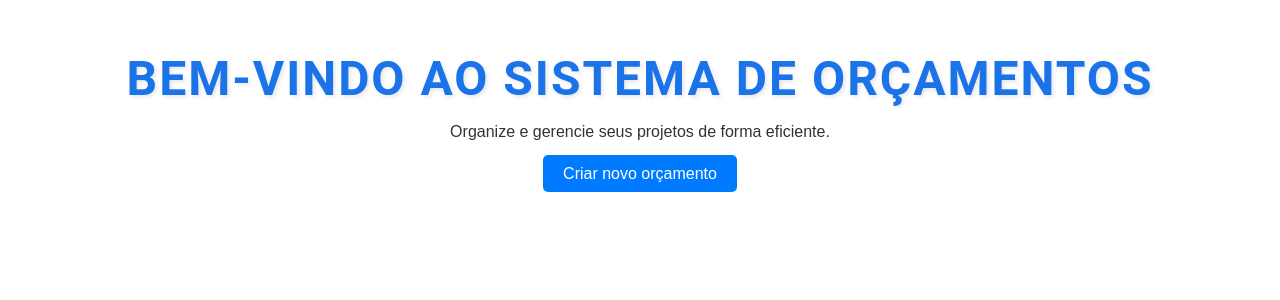
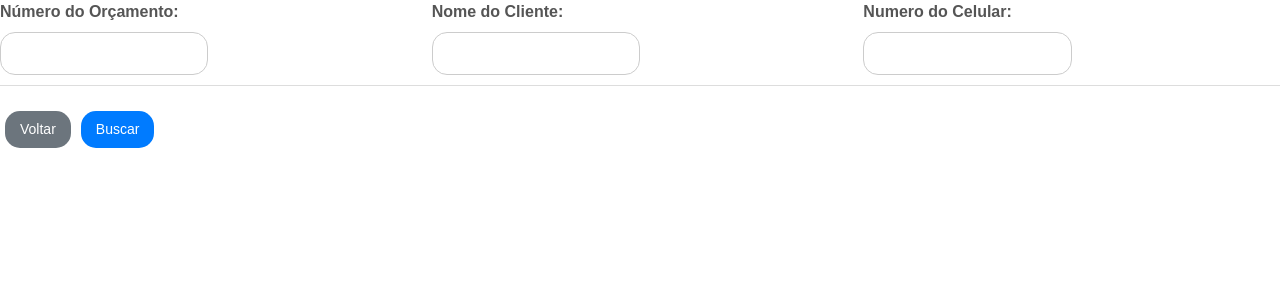
Before and after one commit to claudinez/Kaspper-Projeto, an Angular app: page /consulta-orcamento in a window 1280 px wide. Before the commit this address led to /. Shown: the top 300 px of the page. Built offline with nearby package versions, Linux system fonts and the light colour scheme; a small style sheet from the web is missing.

Commit message:
Atualizações no sistema de orçamento criado a tela de consulta de orçamento

```diff
--- a/src/app/app-routing.module.ts
+++ b/src/app/app-routing.module.ts
@@ -2,10 +2,13 @@ import { NgModule } from '@angular/core';
 import { RouterModule, Routes } from '@angular/router';
 import { HomeComponent } from './pages/home/home.component';
 import { OrcamentoComponent } from './pages/orcamento/orcamento.component';
+import { ConsultaOrcamentoComponent } from './pages/consulta-orcamento/consulta-orcamento.component';
 
 const routes: Routes = [
   { path: '', component: HomeComponent }, // Página principal
+  { path: 'home', component: HomeComponent }, //Página principal
   { path: 'orcamento', component: OrcamentoComponent }, // Página de orçamento
+  { path: 'consulta-orcamento', component: ConsultaOrcamentoComponent }, //consulta orcamento
   { path: '**', redirectTo: '' }, // Redirecionamento padrão para home
 ];
 
--- /dev/null
+++ b/src/app/pages/consulta-orcamento/consulta-orcamento.component.css
@@ -0,0 +1,156 @@
+/* Estilo geral da página */
+body {
+    font-family: 'Arial', sans-serif;
+    background-color: #f9f9f9;
+    color: #333;
+    margin: 0;
+    padding: 0;
+}
+
+/* Container principal */
+.container {
+    max-width: 600px;
+    margin: 50px auto;
+    padding: 20px;
+    background: #fff;
+    border: 1px solid #ccc;
+    border-radius: 10px;
+    box-shadow: 0 4px 6px rgba(0, 0, 0, 0.1);
+}
+
+/* Linhas separadoras */
+.form-group {
+    margin-bottom: 20px;
+    padding-bottom: 10px;
+    border-bottom: 1px solid #ddd;
+}
+
+/* Flex container para alinhamento lado a lado */
+.flex-container {
+    display: flex;
+    gap: 15px; /* Espaçamento entre os campos */
+}
+
+.flex-container div {
+    flex: 1; /* Permite que os campos ocupem o mesmo espaço */
+}
+
+/* Rótulos dos campos */
+.form-group label {
+    display: block;
+    font-weight: bold;
+    margin-bottom: 8px;
+    color: #555;
+}
+
+/* Campos de entrada */
+.form-group input,
+.form-group select,
+.form-group textarea {
+    width: 50%;
+    padding: 10px;
+    font-size: 14px;
+    border: 1px solid #ccc;
+    border-radius: 15px; /* Bordas arredondadas */
+    box-sizing: border-box;
+    transition: border-color 0.3s ease-in-out;
+}
+
+/* Foco nos campos */
+.form-group input:focus,
+.form-group select:focus,
+.form-group textarea:focus {
+    border-color: #007bff;
+    outline: none;
+    box-shadow: 0 0 5px rgba(0, 123, 255, 0.5);
+}
+
+/* Campo de descrição com largura ajustada */
+.form-group textarea {
+    width: 80%;
+    max-width: 300px;
+    resize: vertical; /* Permite redimensionar apenas na vertical */
+}
+
+/* Botões */
+button {
+    background-color: #007bff;
+    color: #fff;
+    font-size: 14px; /* Botão menor */
+    padding: 8px 15px; /* Tamanho reduzido */
+    border: none;
+    border-radius: 15px; /* Bordas arredondadas */
+    cursor: pointer;
+    transition: background-color 0.3s ease, transform 0.2s ease;
+    margin: 5px; /* Espaçamento entre botões */
+    width: auto; /* Largura ajustável */
+    display: inline-block; /* Mantém botões lado a lado */
+}
+
+/* Botão de voltar */
+button.voltar {
+    background-color: #6c757d; /* Cor cinza */
+    color: #fff;
+}
+
+button.voltar:hover {
+    background-color: #5a6268;
+}
+
+/* Botão principal em hover */
+button:hover {
+    background-color: #0056b3;
+    transform: scale(1.03);
+}
+
+/* Botão desabilitado */
+button:disabled {
+    background-color: #ccc;
+    cursor: not-allowed;
+}
+
+/* Detalhes do orçamento */
+.orcamento-details {
+    margin-top: 30px;
+    padding: 20px;
+    border: 1px solid #ddd;
+    border-radius: 10px;
+    background-color: #f7f7f7;
+}
+
+.orcamento-details h3 {
+    margin-top: 0;
+    font-size: 18px;
+    color: #007bff;
+}
+
+.orcamento-details p {
+    margin: 10px 0;
+    font-size: 14px;
+    color: #555;
+}
+
+/* Responsividade */
+@media (max-width: 768px) {
+    .container {
+        padding: 15px;
+    }
+
+    .form-group textarea {
+        width: 100%; /* Campo ocupa toda a largura em telas pequenas */
+    }
+
+    button {
+        font-size: 12px; /* Botão ainda menor em telas menores */
+        padding: 6px 10px;
+    }
+
+    .flex-container {
+        flex-direction: column; /* Coloca os campos um embaixo do outro em telas pequenas */
+    }
+
+    .flex-container div {
+        flex: none;
+        width: 100%; /* Os campos ocupam 100% da largura em telas pequenas */
+    }
+}
--- /dev/null
+++ b/src/app/pages/consulta-orcamento/consulta-orcamento.component.html
@@ -0,0 +1,29 @@
+<form (submit)="buscarOrcamento(); $event.preventDefault()">
+  <div class="form-group flex-container">
+    <div>
+      <label for="numeroOrcamento">Número do Orçamento:</label>
+      <input id="numeroOrcamento" [(ngModel)]="numeroOrcamento" name="numeroOrcamento" />
+    </div>
+    <div>
+      <label for="nomeCliente">Nome do Cliente:</label>
+      <input id="nomeCliente" [(ngModel)]="nomeCliente" name="nomeCliente" />
+    </div>
+    <div>
+      <label for="telefone">Numero do Celular:</label>
+      <input id="telefone" [(ngModel)]="telefone" name="telefone" />
+    </div>
+  </div>
+
+  <div class="form-actions">
+      <button type="button" class="voltar" (click)="Voltar()">Voltar</button>
+      <button type="submit">Buscar</button>
+  </div>
+</form>
+
+<div *ngIf="orcamentoEncontrado" class="orcamento-details">
+  <p><strong>Nome do Cliente:</strong> {{ orcamentoEncontrado.clienteNome }}</p>
+  <p><strong>Número do Orçamento:</strong> {{ orcamentoEncontrado.numero }}</p>
+  <p><strong>Status:</strong> {{ orcamentoEncontrado.status }}</p>
+  <p><strong>Valor:</strong> {{ orcamentoEncontrado.valor | currency }}</p>
+  <p><strong>Descrição:</strong> {{ orcamentoEncontrado.descricao }}</p>
+</div>
--- /dev/null
+++ b/src/app/pages/consulta-orcamento/consulta-orcamento.component.ts
@@ -0,0 +1,36 @@
+import { Component, OnInit } from '@angular/core';
+import { Router } from '@angular/router'; // Importando Router
+
+@Component({
+  selector: 'app-consulta-orcamento',
+  templateUrl: '../consulta-orcamento/consulta-orcamento.component.html',
+  styleUrls: ['../consulta-orcamento/consulta-orcamento.component.css']
+})
+export class ConsultaOrcamentoComponent implements OnInit {
+  numeroOrcamento: string = ''; // Armazena o número do orçamento
+  nomeCliente: string = ''; // Armazena o nome do cliente
+  telefone: string = ''; // Armazena o telefone
+  orcamentoEncontrado: any = null; // Objeto para armazenar o orçamento encontrado
+
+  constructor(private router: Router) { } // Injetando o serviço Router
+
+  ngOnInit(): void {
+    // Qualquer lógica de inicialização que você precise
+  }
+
+  buscarOrcamento() {
+    // Simulação de busca do orçamento
+    this.orcamentoEncontrado = {
+      clienteNome: this.nomeCliente,
+      numero: this.numeroOrcamento,
+      status: 'Aberto',
+      valor: 1000,
+      descricao: 'Projeto de desenvolvimento web'
+    };
+
+  }
+     // Método voltar corretamente implementado
+  Voltar(): void {
+    this.router.navigate(['../home']); // Navega para a página home
+  }
+}
--- a/src/app/pages/home/home.component.css
+++ b/src/app/pages/home/home.component.css
@@ -1,6 +1,13 @@
 .home-container {
   text-align: center;
   margin-top: 50px;
+}
+
+.button-container {
+  display: flex;
+  justify-content: center;
+  gap: 20px; /* Espaçamento entre os botões */
+  margin-top: 20px;
 }
 
 .btn-primary {
@@ -11,6 +18,7 @@
   font-size: 16px;
   border-radius: 5px;
   cursor: pointer;
+  text-decoration: none;
 }
 
 .btn-primary:hover {
--- a/src/app/pages/home/home.component.html
+++ b/src/app/pages/home/home.component.html
@@ -1,8 +1,16 @@
-  <div class="home-container">
-    <h1>Bem-vindo ao Sistema de Orçamentos</h1>
-    <p>Organize e gerencie seus projetos de forma eficiente.</p>
+<div class="home-container">
+  <h1>Bem-vindo ao Sistema de Orçamentos</h1>
+  <p>Organize e gerencie seus projetos de forma eficiente.</p>
 
-    <!-- Botão para navegar para a página de orçamento -->
+  <div class="button-container">
+    <!-- Botão para criar um novo orçamento -->
     <a routerLink="/orcamento" class="btn-primary">
       Criar novo orçamento
     </a>
+
+    <!-- Botão para consultar orçamento -->
+    <a routerLink="/consulta-orcamento" class="btn-primary">
+      Consultar orçamento
+    </a>
+  </div>
+</div>
--- a/src/app/pages/orcamento/orcamento.component.ts
+++ b/src/app/pages/orcamento/orcamento.component.ts
@@ -61,8 +61,8 @@ export class OrcamentoComponent {
     const palavras: string[] = descricao.split(/[\s,]+/); // Divide a descrição em palavras
 
     // Lista de palavras específicas que você deseja filtrar
-    const palavrasEspecificas = ['linguagem','angular', 'java', 'typescript', 'cloud', 'projeto',
-                                'postgres', 'react', 'html', 'css', 'oracle', 'mysql', 'node.js','python', 'web', 'desktop']; // Coloque todas as palavras em minúsculo
+    const palavrasEspecificas = ['linguagem','angular', 'java', 'typescript','javascript','php','html', 'css','react','node.js','python',
+                                 'postgres', 'oracle', 'mysql', 'web', 'desktop']; // Coloque todas as palavras em minúsculo
 
     // Filtra palavras que estejam na lista específica, ignorando maiúsculas/minúsculas
     this.palavrasFiltradas = palavras.filter((palavra: string) =>
```
Also changed, not shown: src/app/app.module.ts (+5 -2 lines), 1 other file (tests, documents, lock files or other folders). Lines whose indentation alone changed are shown as unchanged.
